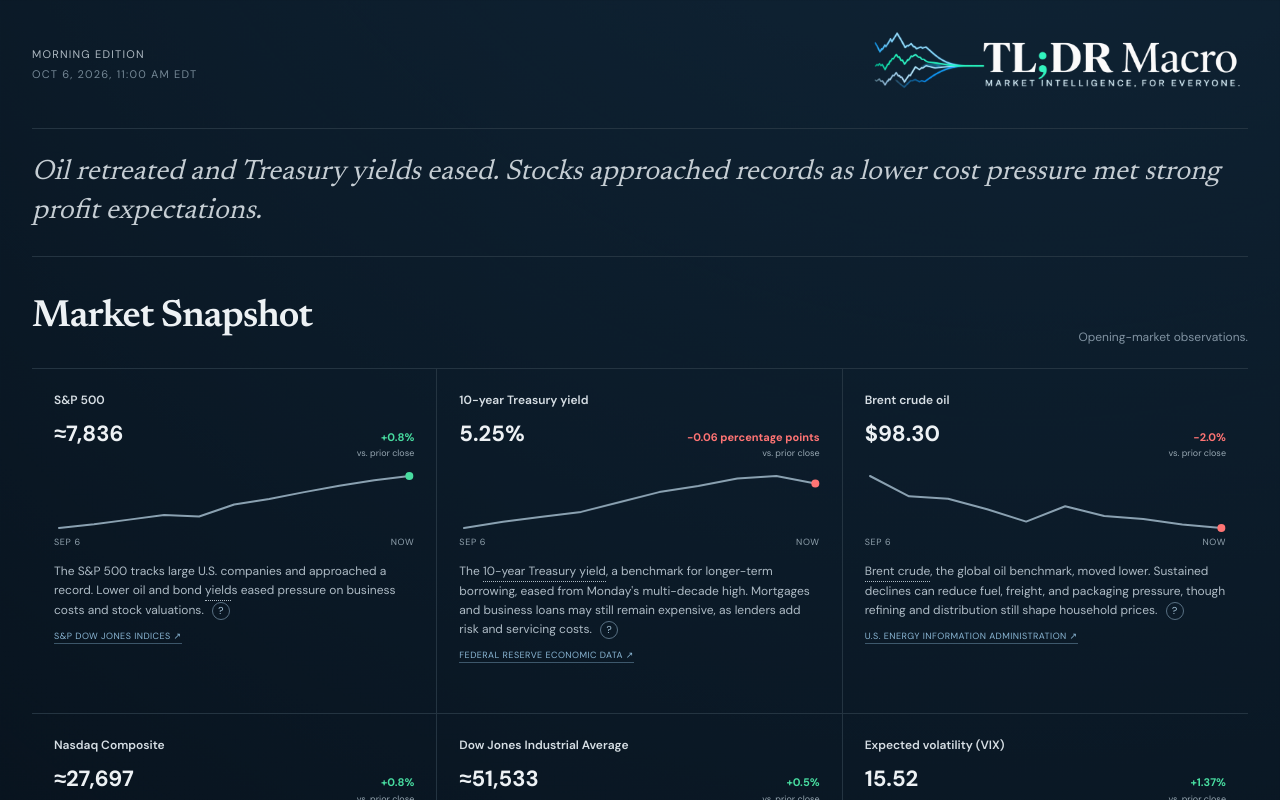
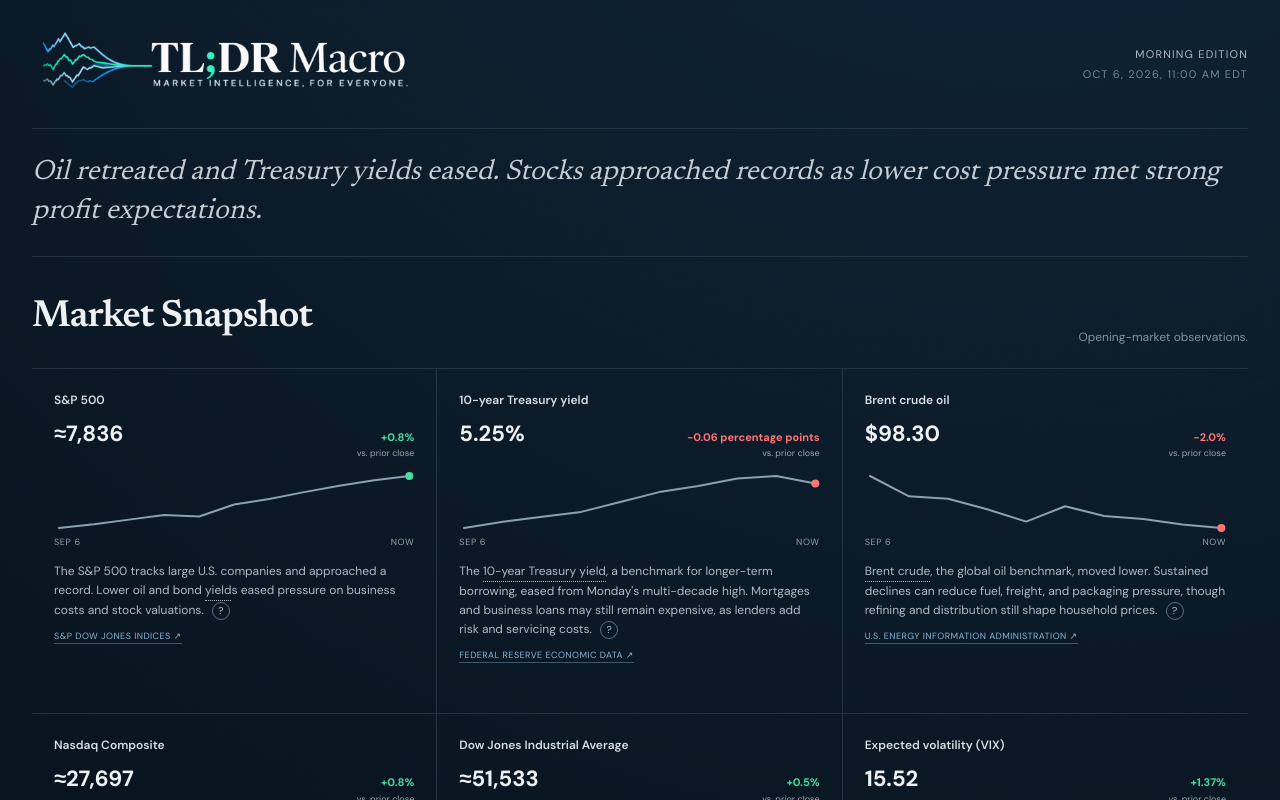
Before and after one commit to PennPredict/tldr-macro, a Next.js app: page / in a window 1280 px wide. Shown: the top 800 px of the page. Built offline with nearby package versions, Linux system fonts and the light colour scheme.

Commit message:
Refine logo placement and add mission summary

```diff
--- a/app/SiteChrome.tsx
+++ b/app/SiteChrome.tsx
@@ -4,12 +4,13 @@
 export const fullDisclaimer = "Educational context only; not investment advice. Data may be delayed or wrong. Verify primary sources.";
 
 function BrandImage({ placement }: { placement: "header" | "footer" }) {
-  return <Link className={`brand-image brand-image-${placement}`} href="/" aria-label="TL;DR Macro home"><Image src="/tldr-macro-logo-wide.png" alt="TL;DR Macro. Market intelligence, for everyone." width={2172} height={724} priority={placement === "header"} /></Link>;
+  const alt=placement === "header" ? "TL;DR Macro. Market intelligence, for everyone." : "TL;DR Macro";
+  return <Link className={`brand-image brand-image-${placement}`} href="/" aria-label="TL;DR Macro home"><Image src="/tldr-macro-logo-wide.png" alt={alt} width={2172} height={724} priority={placement === "header"} /></Link>;
 }
 
 export function Header({ updated }: { updated?: string }) {
   const label=updated?new Intl.DateTimeFormat("en-US",{month:"short",day:"numeric",year:"numeric",hour:"numeric",minute:"2-digit",timeZone:"America/New_York",timeZoneName:"short"}).format(new Date(updated)):"About this briefing";
-  return <header className="topbar"><div className="edition"><span>Morning edition</span><time dateTime={updated}>{label}</time></div><BrandImage placement="header" /></header>;
+  return <header className="topbar"><BrandImage placement="header" /><div className="edition"><span>Morning edition</span><time dateTime={updated}>{label}</time></div></header>;
 }
 
 export function Footer() {
--- a/app/globals.css
+++ b/app/globals.css
@@ -7,8 +7,8 @@
 a { color:inherit; text-decoration:none; }
 .shell { width:min(1240px,calc(100% - 64px)); margin:auto; padding-bottom:34px; }
 .topbar { min-height:118px; display:flex; align-items:center; justify-content:space-between; gap:32px; border-bottom:1px solid var(--line); }
-.edition { display:flex; flex-direction:column; align-items:start; gap:4px; color:#aeb9c2; font-size:11px; text-transform:uppercase; letter-spacing:.11em; }.edition time { color:#748795; }
-.brand-image { display:block; margin-left:auto; }.brand-image img { display:block; width:100%; height:auto; object-fit:contain; }.brand-image-header { width:clamp(255px,30vw,390px); }.brand-image-footer { width:clamp(300px,38vw,470px); }
+.edition { display:flex; flex-direction:column; align-items:end; gap:4px; color:#aeb9c2; font-size:11px; text-transform:uppercase; letter-spacing:.11em; }.edition time { color:#748795; }
+.brand-image { display:block; }.brand-image img { display:block; width:100%; height:auto; object-fit:contain; }.brand-image-header { width:clamp(255px,30vw,390px); }.brand-image-footer { width:clamp(220px,25vw,315px); height:clamp(42px,4.8vw,61px); margin-left:auto; overflow:hidden; }.brand-image-footer img { transform:translateY(-2%); }
 .section-label { margin:0 0 15px; color:#aebdc9; font-size:10px; font-weight:750; text-transform:uppercase; letter-spacing:.28em; }
 .market-section,.stories,.notable,.watch { padding:76px 0; border-bottom:1px solid var(--line); }.market-section { padding-top:32px; }.section-heading { display:flex; justify-content:space-between; align-items:end; gap:24px; margin-bottom:30px; }.section-heading h2 { margin:0; font-family:var(--font-serif),serif; font-size:38px; font-weight:550; letter-spacing:-.025em; }.section-heading>p { max-width:390px; margin:0; color:var(--muted); font-size:12px; text-align:right; }.market-heading { margin-bottom:22px; }
 .market-grid { display:grid; grid-template-columns:repeat(3,1fr); gap:0; border-top:1px solid var(--line); border-bottom:1px solid var(--line); }.market { min-width:0; padding:22px 22px 20px; border-right:1px solid var(--line); border-bottom:1px solid var(--line); }.market:nth-child(3n) { border-right:0; }.market:nth-child(n+4) { border-bottom:0; }.market h3 { margin:0 0 8px; color:#d6dee4; font-size:12px; font-weight:550; }.market-value { display:flex; align-items:baseline; justify-content:space-between; gap:8px; }.market-value strong { font-size:22px; }.market-value b { font-size:11px; }.market-value .up { color:var(--green); }.market-value .down { color:var(--red); }.market-value .risk { color:var(--orange); }.market-value .caution { color:var(--blue); }.sparkline { display:block; width:100%; height:62px; margin:10px 0 3px; }.chart-meta { display:grid; grid-template-columns:auto 1fr auto; gap:8px; align-items:center; margin-bottom:13px; color:#647887; font-size:7px; text-transform:uppercase; letter-spacing:.07em; }.chart-meta b { color:#8093a1; font-weight:500; text-align:center; }.market>p { min-height:78px; margin:0; color:#aebbc5; font-size:11px; line-height:1.52; }.market>a,.source-link,.notable a,.event-list a { display:inline-block; margin-top:8px; color:#789db8; font-size:9px; text-transform:uppercase; letter-spacing:.08em; border-bottom:1px solid #789db855; }
@@ -37,6 +37,7 @@
 .event-list time { font-size:23px; }.event-list time small { display:block; margin-top:6px; color:#9bacb7; font-family:var(--font-sans),sans-serif; font-size:10px; font-weight:500; line-height:1.4; letter-spacing:0; }.event-main span { display:block; margin-top:6px; color:#8fa1ad; font-size:10px; }.event-list a,.source-link,.notable a { color:#8fb9d6; font-size:10px; }
 footer { color:#aebbc5; font-size:11px; line-height:1.55; text-transform:none; letter-spacing:0; } footer p { margin:0; } footer nav { display:flex; gap:15px; } .footer-note { color:#9eacb6; font-size:10px; font-style:italic; text-align:right; }
 .prose-page { max-width:820px; padding:70px 0; }.prose-page h1 { margin:0 0 30px; font-family:var(--font-serif),serif; font-size:clamp(42px,6vw,72px); font-weight:520; line-height:1.02; letter-spacing:-.035em; }.prose-page h2 { margin:38px 0 9px; font-family:var(--font-serif),serif; font-size:27px; font-weight:550; }.prose-page p { color:#b9c5cd; font-size:16px; line-height:1.7; }
+.mission-tldr { margin-top:54px; padding:24px 0 0; border-top:1px solid var(--line); }.mission-tldr strong { color:var(--green); font-family:var(--font-serif),serif; font-size:21px; }.mission-tldr p { margin:9px 0 0; color:#d2d9de; font-family:var(--font-serif),serif; font-size:19px; line-height:1.62; }
 @media (max-width:900px) { .topbar { flex-wrap:wrap; padding:18px 0; gap:12px 24px; }.topbar nav { order:3; width:100%; }.edition { margin-left:auto; }.direction-legend { flex-wrap:wrap; }.direction-legend p { width:100%; margin:0; }.event-list article { grid-template-columns:100px 1fr 1fr; }.scenario.cooler { grid-column:3; } }
 @media (max-width:720px) { .today-line { padding-top:32px; }.topbar nav { gap:14px; font-size:11px; }.edition { align-items:flex-end; max-width:150px; }.brand-lockup { gap:9px; }.convergence-mark:not(.convergence-mark-wide) { width:48px; height:34px; }.direction-legend { font-size:10px; }.story-visual { width:100%; max-width:none; }.event-list article { grid-template-columns:1fr; }.event-list time { font-size:25px; }.event-main,.scenario,.scenario.cooler,.event-list a { grid-column:auto; }.chain-visual>div { gap:4px; }.chain-visual span { padding:5px; }.prose-page { padding:52px 0; }.footer-horizon { min-height:90px; }.convergence-mark-wide { height:66px; }.footer-meta { align-items:flex-start; flex-direction:column; }.footer-note { text-align:left; } }
 @media (max-width:430px) { .edition span { display:block; } }
--- a/reports/build-report.json
+++ b/reports/build-report.json
@@ -1,5 +1,5 @@
 {
-  "generated_at": "2026-10-06T16:37:30.743Z",
+  "generated_at": "2026-10-06T16:47:44.577Z",
   "edition_date": "2026-10-06",
   "policy_version": 1,
   "status": "passed",
```
Also changed, not shown: app/about/page.tsx (+1 -1 lines).
